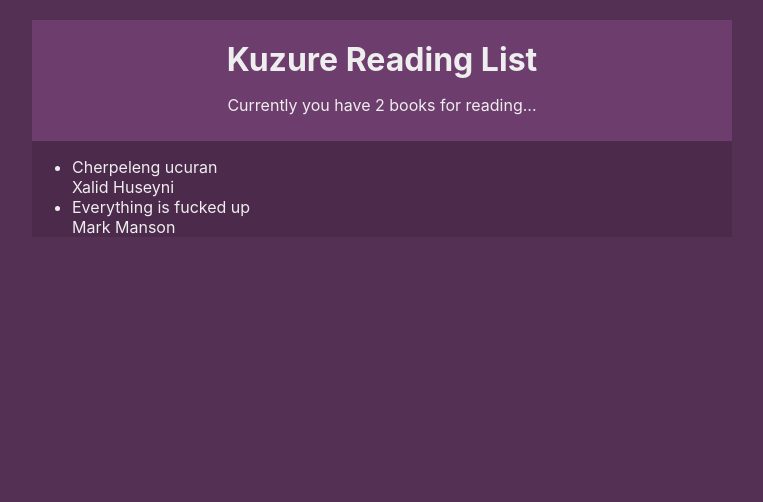
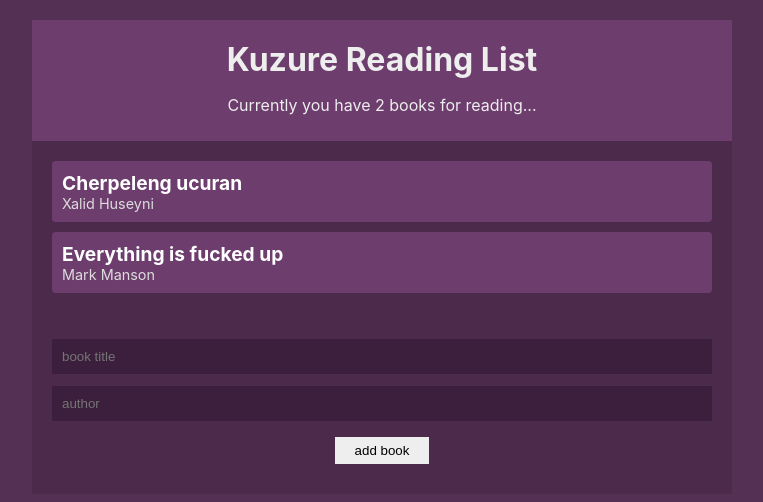
Before and after one commit to fakhriyusifli/react-booklist, a React (Create React App) app: page / in a window 1280 px wide. Shown: the top 502 px of the page, without its empty margins (258-1021 px from the left). Built offline with nearby package versions, Linux system fonts and the light colour scheme.

Commit message:
added book form and styling

```diff
--- a/src/App.js
+++ b/src/App.js
@@ -2,6 +2,7 @@
 import Navbar from './components/Navbar';
 import BookContextProvider from './contexts/BookContext';
 import BookList from './components/BookList';
+import NewBookForm from './components/BookForm';
 
 function App() {
   return (
@@ -9,6 +10,7 @@
       <BookContextProvider>
         <Navbar />
         <BookList />
+        <NewBookForm />
       </BookContextProvider>
     </div>
   );
--- a/src/components/BookForm.jsx
+++ b/src/components/BookForm.jsx
@@ -0,0 +1,34 @@
+import React, { useContext, useState} from 'react';
+import { BookContext } from '../contexts/BookContext';
+
+const NewBookForm = () => {
+    const { addBook } = useContext(BookContext);
+    const [title, setTitle] = useState('');
+    const [author, setAuthor] = useState('');
+
+    const handleSubmit = (e) => {
+        e.preventDefault();
+        addBook(title, author);
+        setTitle(' ');
+        setAuthor(' ');
+    }
+    return (
+        <form onSubmit={handleSubmit}>
+            <input
+            type='text'
+            required
+            placeholder='book title'
+            value={title}
+            onChange= {(e) => setTitle(e.target.value)}/>
+            <input
+            type='text'
+            required
+            placeholder='author'
+            value={author}
+            onChange= {(e) => setAuthor(e.target.value)}/>
+            <input type = 'submit' value ='add book'/>
+        </form>
+     );
+}
+
+export default NewBookForm;
--- a/src/components/BookList.jsx
+++ b/src/components/BookList.jsx
@@ -5,7 +5,7 @@
 const BookList = () => {
     const { books } = useContext(BookContext);
     return books.length ? (
-        <div>
+        <div className='book-list'>
             <ul>
                 {books.map(book => {
                     return ( <BookDetails book = {book} key = {book.id}/> );
--- a/src/index.css
+++ b/src/index.css
@@ -40,3 +40,35 @@
   opacity: 0.7;
   text-decoration: line-through;
 }
+.book-list .title{
+  font-weight: bold;
+  color: #fff;
+  font-size: 1.2rem;
+}
+.book-list .author{
+  font-size: 0.9rem;
+  color: #ddd;
+}
+.empty{
+  margin: 20px;
+  text-align: center;
+}
+form{
+  padding: 20px;
+}
+input[type='text']{
+  width: 100%;
+  padding: 10px;
+  box-sizing: border-box;
+  margin: 6px 0;
+  background: #3c1f3c;
+  color: #fff;
+  border: 0;
+}
+input[type='submit']{
+  margin: 10px auto;
+  background: #eee;
+  border: 0;
+  padding: 6px 20px;
+  display: block;
+}
```
